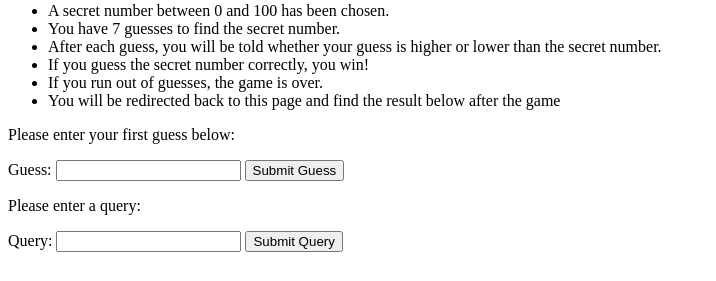
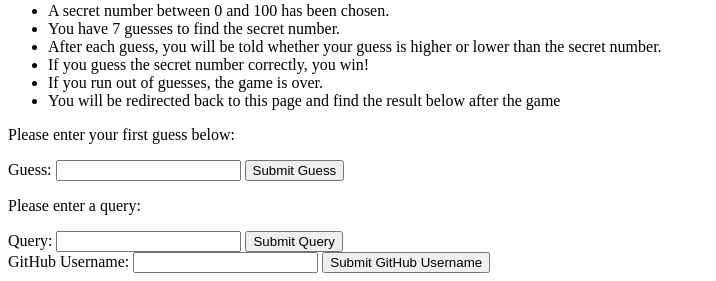
Before and after one commit to alvasi/alva_zhang_sse_lab2, a Flask app: page / in a window 1280 px wide. Shown: the part 906-1187 px from the top of the page, without its empty margins (0-716 px from the left). Before the commit the page ends 1158 px from the top, so only its background shows below. Run offline with Flask 3, Linux system fonts and the light colour scheme.

Commit message:
added new form to index.html

```diff
--- a/api/templates/index.html
+++ b/api/templates/index.html
@@ -43,5 +43,10 @@
         <input type="text" id="queryfield" name="q">
         <input type="submit" value="Submit Query">
     </form>
+    <form action="/gitquery" method="get">
+        <label for="gitqueryfield">GitHub Username:</label>
+        <input type="text" id="gitqueryfield" name="gitquery">
+        <input type="submit" value="Submit GitHub Username">
+    </form>
 </body>
 </html>
```
